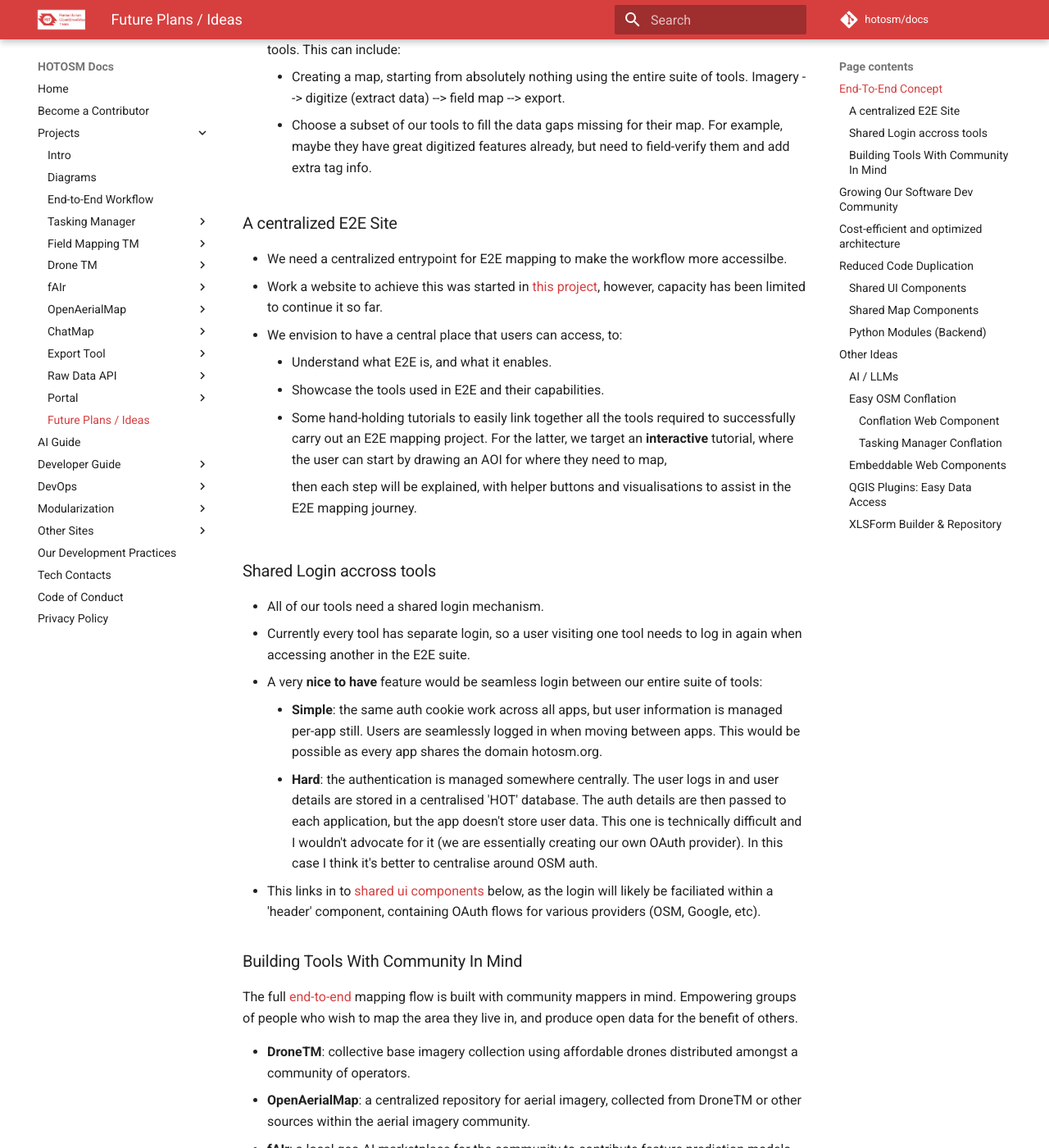
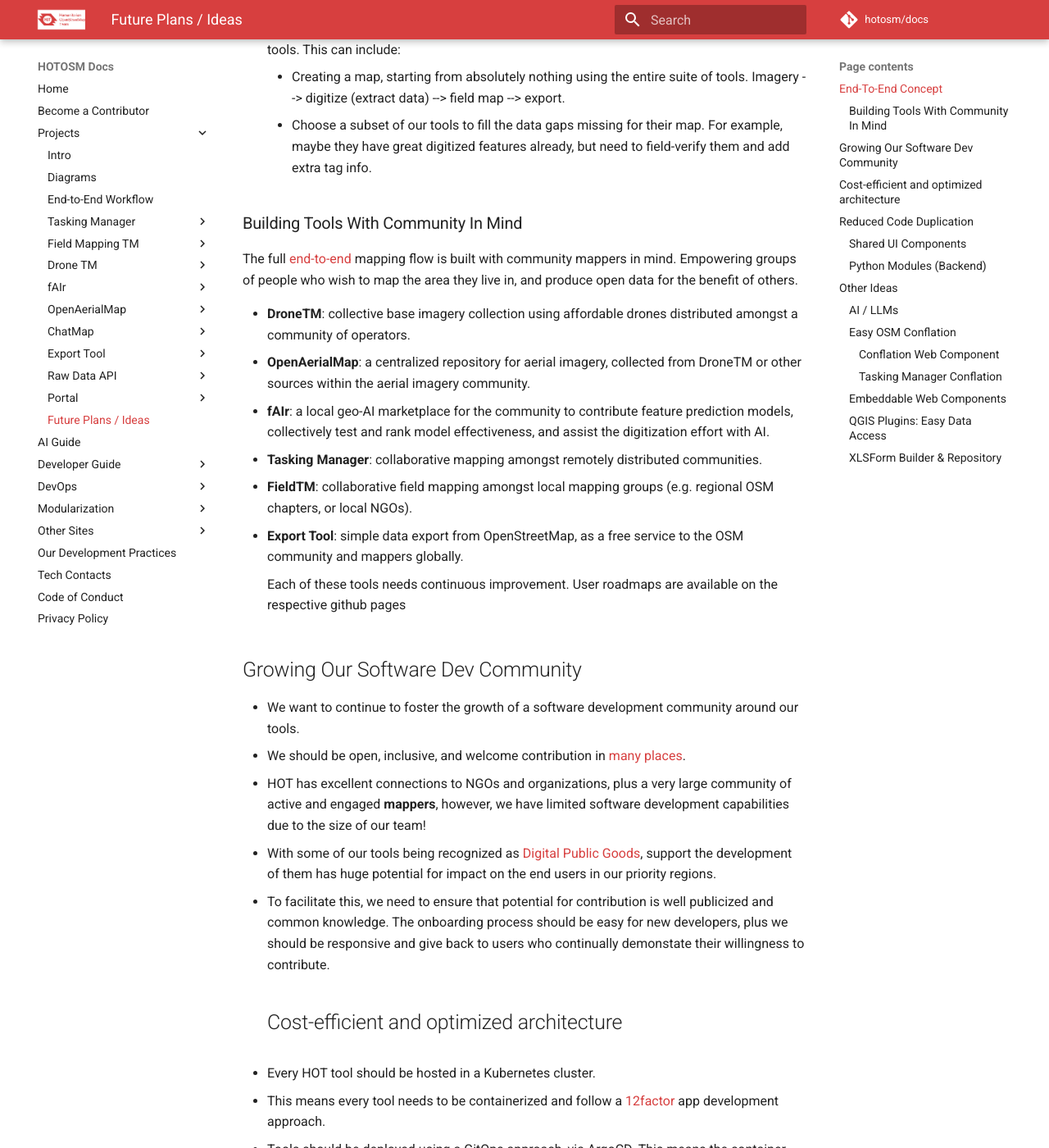
Before and after one commit to hotosm/docs, an MkDocs documentation site: the page built from docs/projects/future-plans.md, in a window 1280 px wide and 1400 px high, scrolled down 511 px. Shown: the whole window at 82% size. Built offline with MkDocs 1.6.1 and Material for MkDocs 9.7.7, drawn with Linux system fonts in a browser that asks for light colours; comment, search, counter and statistics services are not loaded; some of the changed text lies outside the part shown.

```diff
--- a/docs/projects/future-plans.md
+++ b/docs/projects/future-plans.md
@@ -24,46 +24,6 @@
   - Choose a subset of our tools to fill the data gaps missing for
     their map. For example, maybe they have great digitized features
     already, but need to field-verify them and add extra tag info.
-
-### A centralized E2E Site
-
-- We need a centralized entrypoint for E2E mapping to make the workflow more accessilbe.
-- Work a website to achieve this was started in
-  [this project](https://hotosm.github.io/e2e-mapping), however,
-  capacity has been limited to continue it so far.
-- We envision to have a central place that users
-  can access, to:
-  - Understand what E2E is, and what it enables.
-  - Showcase the tools used in E2E and their capabilities.
-  - Some hand-holding tutorials to easily link together all the tools
-    required to successfully carry out an E2E mapping project.
-    For the latter, we target an **interactive** tutorial, where the user
-    can start by drawing an AOI for where they need to map,
-
-    then each step will be explained, with helper buttons and visualisations to assist
-    in the E2E mapping journey.
-
-### Shared Login accross tools
-
-- All of our tools need a shared login mechanism.
-- Currently every tool has separate login, so a user visiting one tool
-  needs to log in again when accessing another in the E2E suite.
-- A very **nice to have** feature would be seamless login between our
-  entire suite of tools:
-  - **Simple**: the same auth cookie work across all apps, but user
-    information is managed per-app still. Users are seamlessly logged
-    in when moving between apps. This would be possible as every app
-    shares the domain hotosm.org.
-  - **Hard**: the authentication is managed somewhere centrally. The
-    user logs in and user details are stored in a centralised 'HOT' database.
-    The auth details are then passed to each application, but the app
-    doesn't store user data. This one is technically difficult and I
-    wouldn't advocate for it (we are essentially creating our own
-    OAuth provider). In this case I think it's better to centralise
-    around OSM auth.
-- This links in to [shared ui components](#shared-ui-components) below,
-  as the login will likely be faciliated within a 'header' component,
-  containing OAuth flows for various providers (OSM, Google, etc).
 
 ### Building Tools With Community In Mind
 
@@ -144,24 +104,6 @@
 - A few additional **helper** components will be designed and made available
   as part of the [HOTOSM UI](https://github.com/hotosm/ui) library. For
   example, a consistent header, footer, and sidebar for every tool.
-
-### Shared Map Components
-
-See [this page](../modules/frontend.md) for more details.
-
-- Historically we may have used OpenLayers and Leaflet in some places.
-  This should be consolidated around MapLibre.
-- We have many implementations of MapLibre in our different tools. Ideally
-  we can use the same wrapper implementation, improving developer experience
-  and speed of development.
-- **Option 1**: contribute to an existing established tool, that can compile
-  to plain JavaScript. This JS could be wrapped in a web-component for use in
-  any web app, any framework.
-  A top candidate would be
-  [svelte-maplibre](https://github.com/dimfeld/svelte-maplibre).
-- **Option 2**: build a web component wrapper for MapLibre from scratch. It
-  is anticipated that community support would be high for this, being entirely
-  framework agnostic and embeddable anywhere.
 
 ### Python Modules (Backend)
 
```
Also changed, not shown: docs/guides/field-apps.md (added, +139 -0 lines), docs/guides/share-results-umap.md (added, +62 -0 lines), docs/projects/portal.md (added, +61 -0 lines), docs/projects/tools-summary.md (+9 -7 lines).
